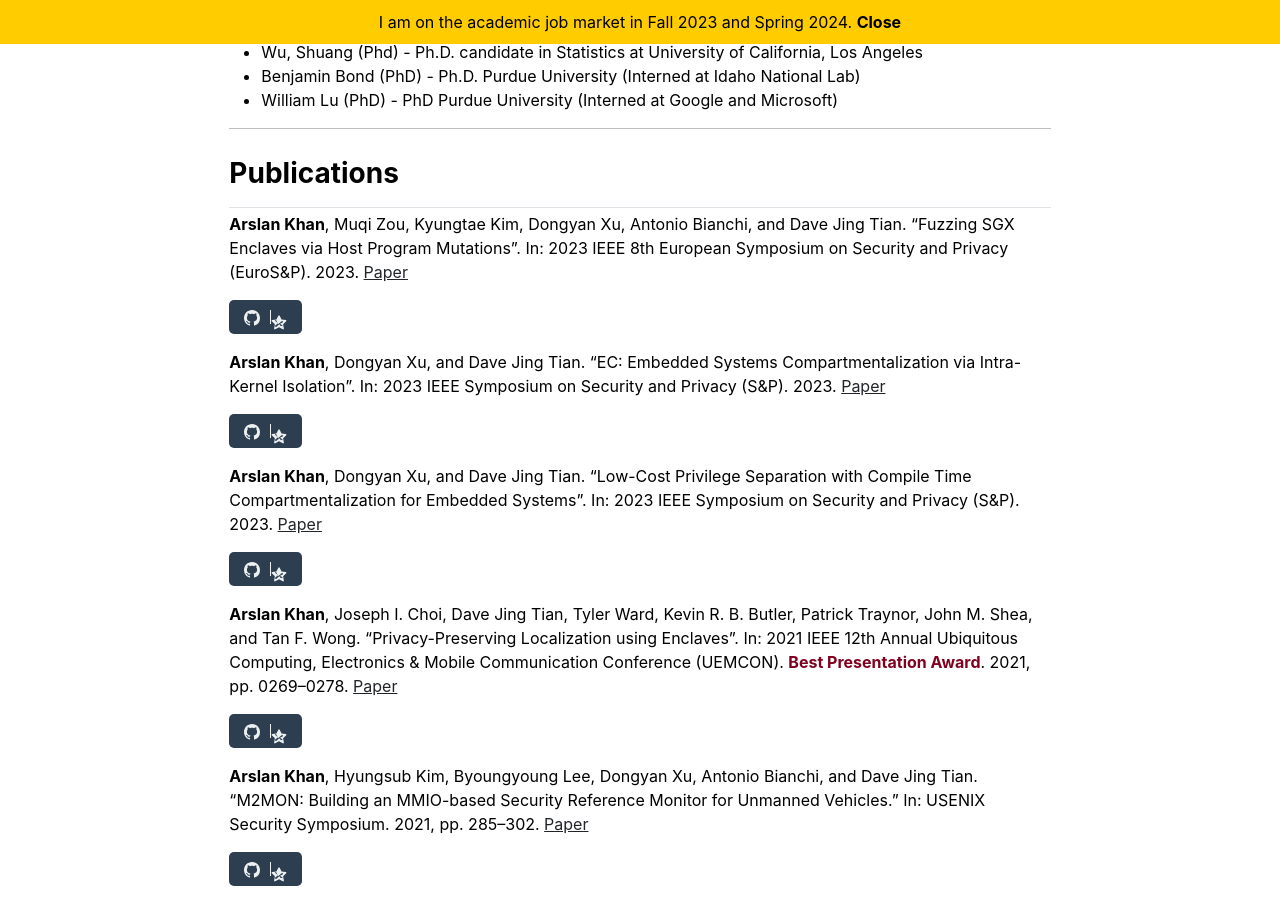
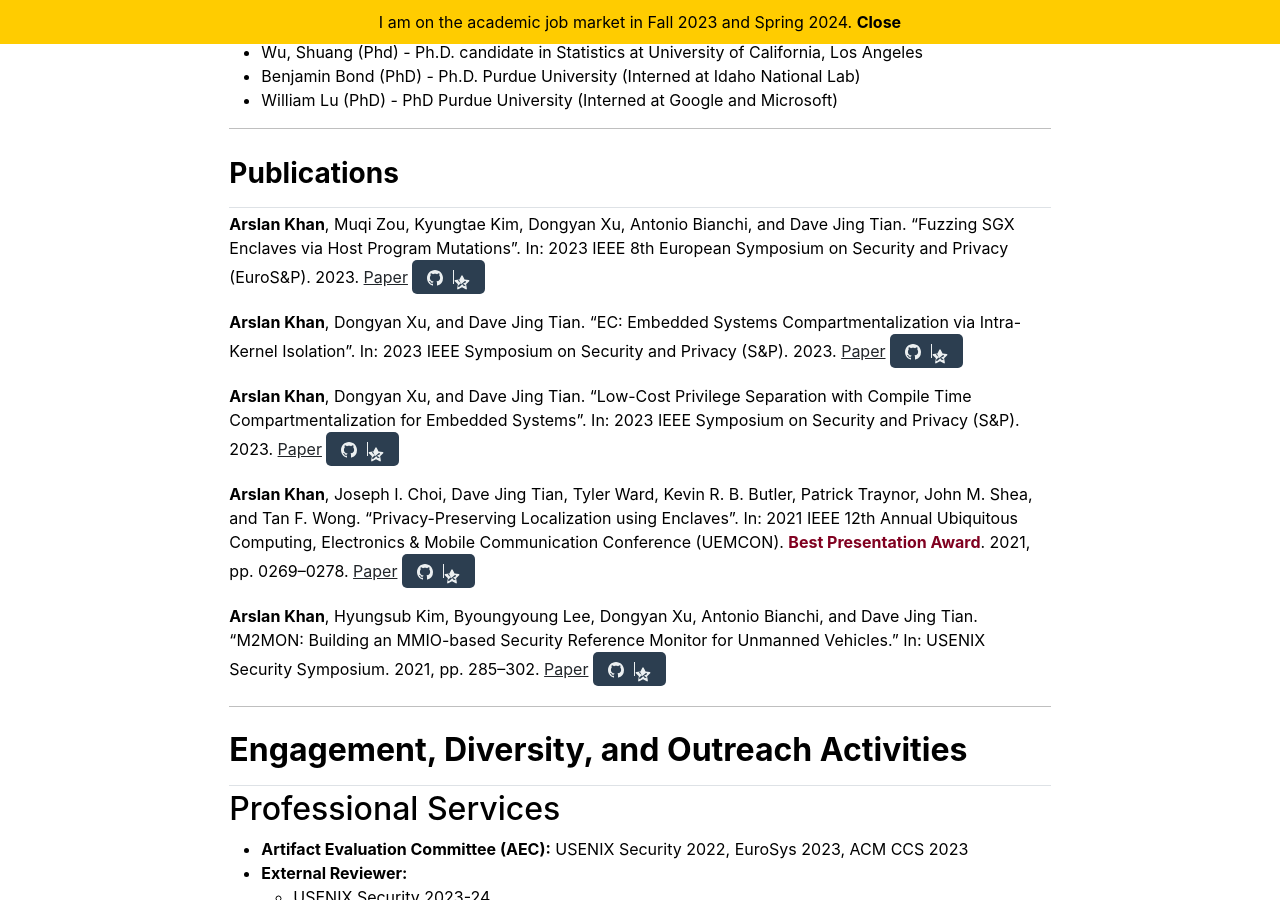
Before and after one commit to Arslan8/arslan8.github.io, a Jekyll site: the page built from index.md, in a window 1280 px wide and 900 px high, scrolled down 2035 px. Built offline with Jekyll 4.4.1, drawn with Linux system fonts in a browser that asks for light colours.

Commit message:
Adding code on first page

```diff
--- a/_includes/publications.html
+++ b/_includes/publications.html
@@ -5,7 +5,7 @@
       {% assign counter = 0 %}
       {% for item in site.data.publications.featured %}
         {% assign counter = counter | plus: 1 %}
-        <p>{{ item.name }}<div>
+        <p>{{ item.name }}
           <script>
             // Function to create a repository button
             function createRepoButton(repoUrl) {
@@ -53,7 +53,6 @@
             }
             createRepoButton("{{ item.code }}");
           </script>
-          </div>
 	 </p>
       {% endfor %}
     {% else %}
```
